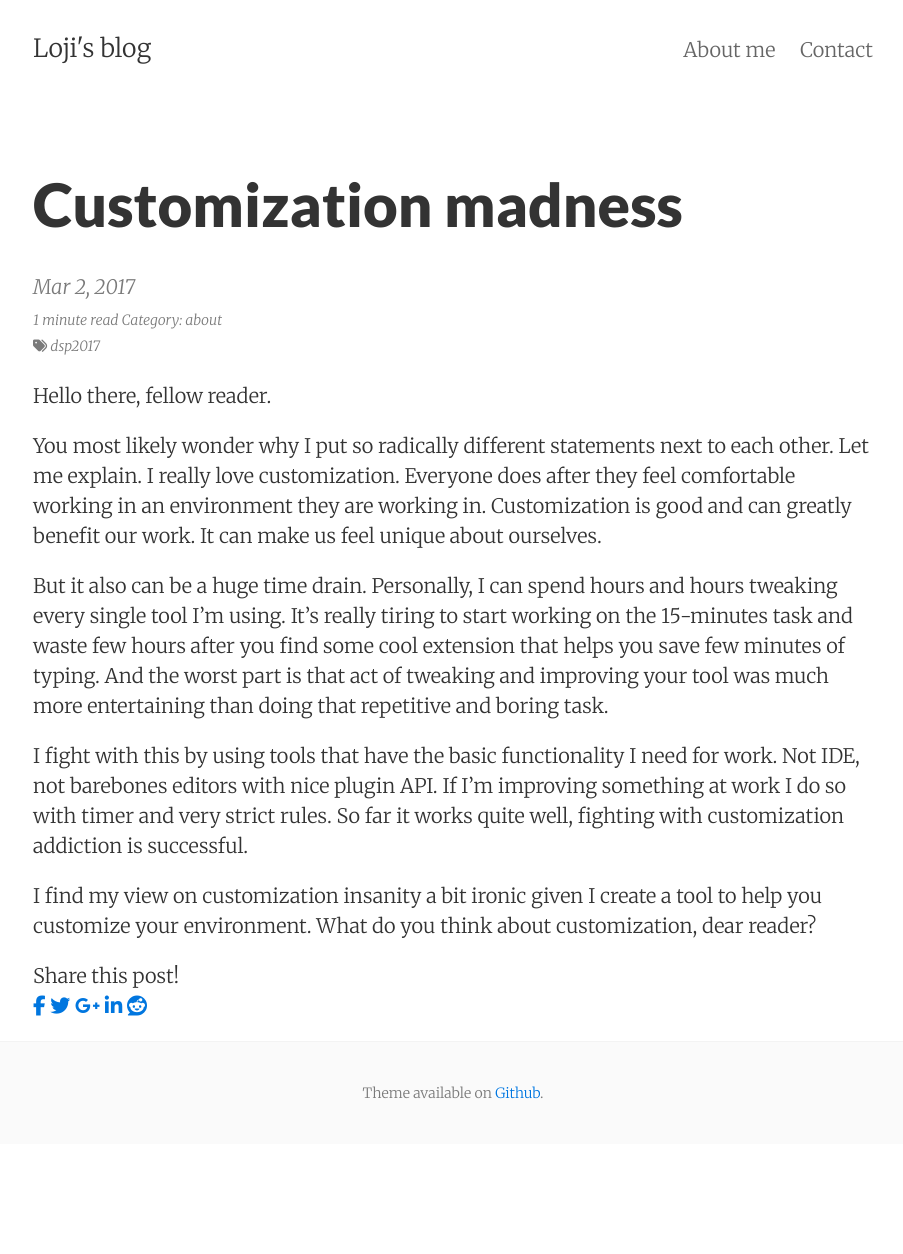
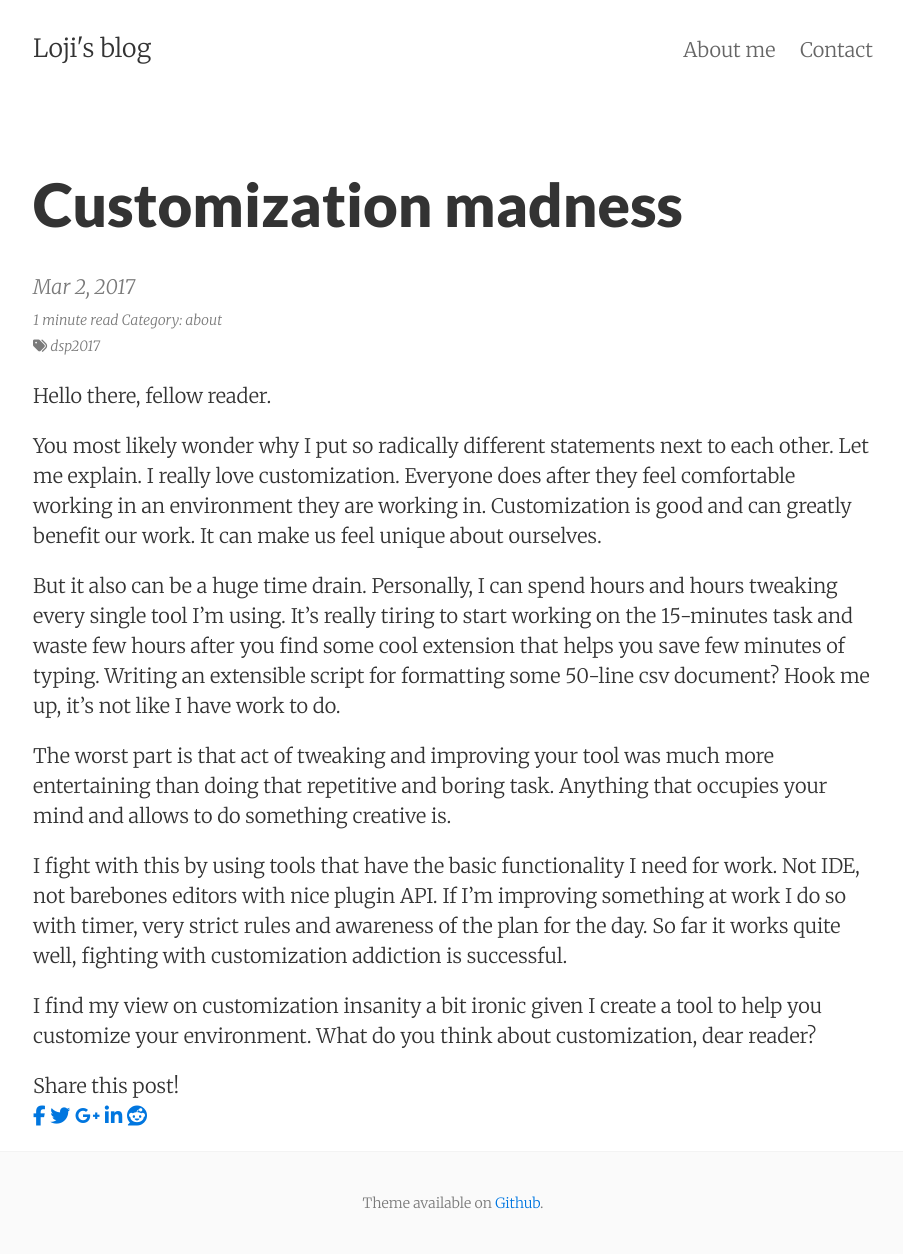
Before and after one commit to Loji/loji.github.io, a Jekyll site: the page built from _posts/2017-03-02-customization-madness.md, in a window 1280 px wide. Shown: the whole page, without its empty margins (187-1090 px from the left). Built offline with Jekyll 4.4.1, drawn with Linux system fonts in a browser that asks for light colours; nearby versions of some CDN libraries; comment, search, counter and statistics services are not loaded; before the commit the page ends 1144 px from its top, so only the background shows below that.

Commit message:
Adding more examples

```diff
--- a/_posts/2017-03-02-customization-madness.md
+++ b/_posts/2017-03-02-customization-madness.md
@@ -17,13 +17,17 @@ benefit our work. It can make us feel unique about ourselves.
 But it also can be a huge time drain. Personally, I can spend hours and hours tweaking
 every single tool I'm using. It's really tiring to start working on the 15-minutes task
 and waste few hours after you find some cool extension that helps you save few minutes
-of typing. And the worst part is that act of tweaking and improving your tool was much
-more entertaining than doing that repetitive and boring task.
+of typing. Writing an extensible script for formatting some 50-line csv document?
+Hook me up, it's not like I have work to do.
+
+The worst part is that act of tweaking and improving your tool was much
+more entertaining than doing that repetitive and boring task. Anything that occupies
+your mind and allows to do something creative is.
 
 I fight with this by using tools that have the basic functionality I need for work.
 Not IDE, not barebones editors with nice plugin API. If I'm improving something
-at work I do so with timer and very strict rules. So far it works quite well,
-fighting with customization addiction is successful.
+at work I do so with timer, very strict rules and awareness of the plan for the day.
+So far it works quite well, fighting with customization addiction is successful.
 
 I find my view on customization insanity a bit ironic given I create a tool to
 help you customize your environment. What do you think about customization, dear
```
